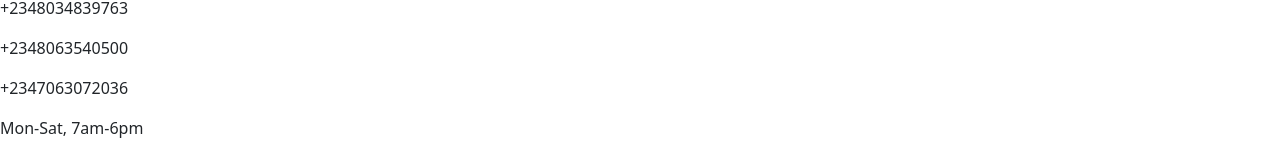
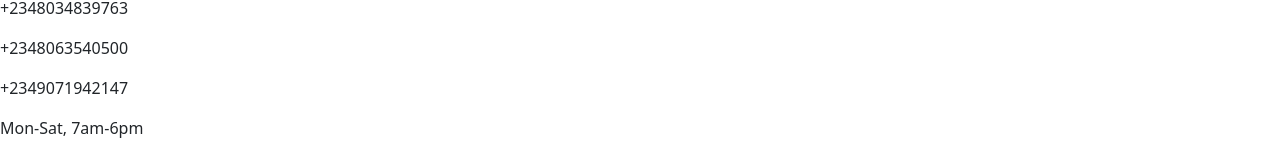
Before and after one commit to Global-Multilink-Technology/globalmultilinktechnology, a React (Create React App) app: page / in a window 1280 px wide. Shown: the part 5510-5670 px from the top of the page. Built offline with nearby package versions, Linux system fonts and the light colour scheme.

Commit message:
updated footer

```diff
--- a/src/Views/Footer/Footer.jsx
+++ b/src/Views/Footer/Footer.jsx
@@ -33,7 +33,7 @@ const Footer = () =>
         <div className="cardText">
              <p className="cardIconNumber">+2348034839763</p>
              <p className="cardIconNumber">+2348063540500</p>
-             <p className="cardIconNumber">+2347063072036</p>
+             <p className="cardIconNumber">+2349071942147</p>
              <p className="cardIconText">Mon-Sat, 7am-6pm</p>
              <p className="cardIconText">Sun, 12pm-6pm</p>
         </div>
```
